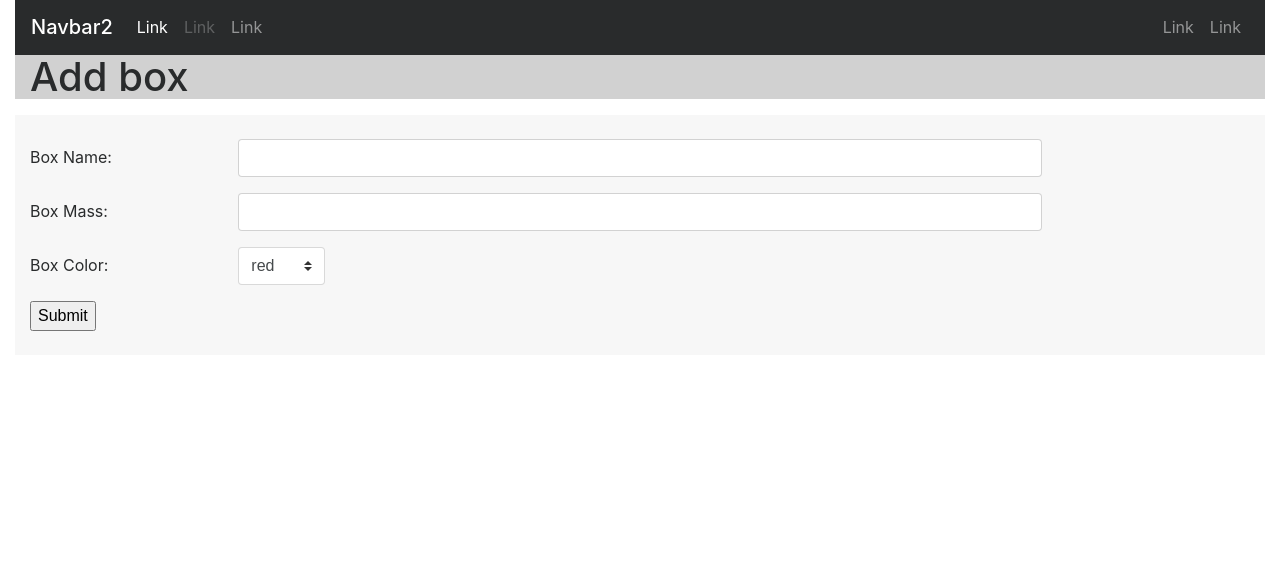
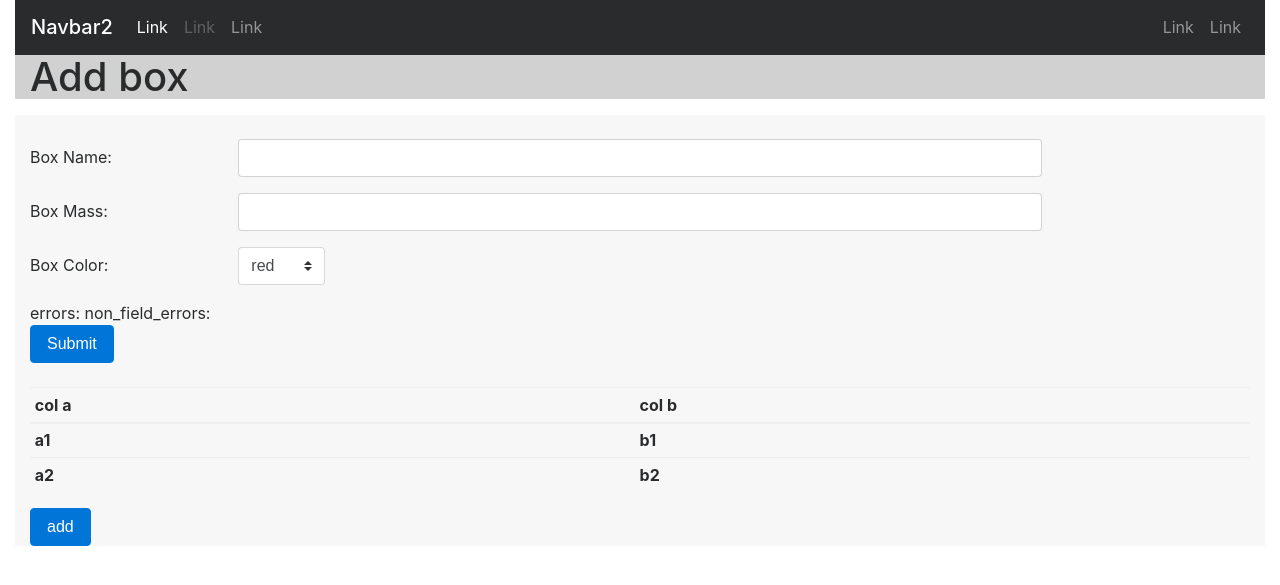
Before and after one commit to n-wbrown/django_notebook, a Django app: a page that uses st_0/templates/addbox.html in a window 1280 px wide. Shown: the part 17-602 px from the top of the page. Run offline with Django 3.2, Linux system fonts and the light colour scheme; lists and menus that the app fills with data are empty; some libraries are stand-ins or nearby versions.

Commit message:
Dynamic form entries (frontend) implemented - Submits adapted POST requests sucessfully - not yet generated from models

```diff
--- a/st_0/forms.py
+++ b/st_0/forms.py
@@ -29,8 +29,25 @@ class configureBox(forms.Form):
         widget=forms.Select(attrs={'class': 'custom-select',}),
     )
 
+    extra_count = forms.CharField(
+        label="count Field",
+        widget=forms.HiddenInput()
+    )
+
     def clean_new_mass(self):
         data = self.cleaned_data['new_mass']
         if data < 0 :
             raise ValidationError(_('Negative mass!'))
         return data
+
+    def __init__(self,*args,**kwargs):
+        #print(args,kwargs)
+        extra_fields=kwargs.pop('extra',0)
+        super().__init__(*args,**kwargs)
+
+        self.fields['extra_count'].initial = extra_fields
+
+
+        for index in range(int(extra_fields)):
+            # generate extra fields in the number specified via extra_fields
+            self.fields['extra_field_{index}'.format(index=index)] = forms.CharField()
--- a/st_0/templates/addbox.html
+++ b/st_0/templates/addbox.html
@@ -1,4 +1,24 @@
 {% extends 'debug_base.html'%}
+
+{% block script%}
+$(document).ready(function(){
+    form_count = Number($("[name=extra_count]").val());
+    $("#addentry").click(function(){
+        form_count ++;
+
+        $("tbody").append(" <tr><th>a:extra</th><th>b:extra</th></tr>.");
+
+        $("[name=extra_count]").val(form_count);
+
+
+        element = $('<input type="text"/>');
+    	element.attr('name', 'extra_field_' + (form_count-1).toString());
+    	$("form").append(element);
+    	// build element and append it to our forms container
+
+    });
+});
+{% endblock %}
 
 {% block title %}
 Add box
@@ -36,9 +56,39 @@ Add box
         {{form.new_color}}
         </div>
     </div>
-
+    {{form.extra_count}}
+    errors:
+    {{ form.errors }}
+    non_field_errors:
+    {{ form.non_field_errors }}
     </table>
-    <input type="submit" value="Submit" />
+    <input class="btn btn-primary" type="submit" value="Submit" />
 </form>
 <br>
+
+    <table class="table table-sm">
+        <thead>
+            <tr>
+            <th>
+            col a
+            </th>
+            <th>
+            col b
+            </th>
+            </tr>
+        </thead>
+        <tbody>
+            <tr>
+            <th>a1</th>
+            <th>b1</th>
+            </tr>
+            <tr>
+            <th>a2</th>
+            <th>b2</th>
+            </tr>
+        </tbody>
+    </table>
+
+<button class="btn btn-primary" id="addentry">add</button>
+<!--{{form.as_p}}-->
 {% endblock %}
--- a/st_0/views.py
+++ b/st_0/views.py
@@ -75,6 +75,7 @@ class boxListView(generic.ListView):
         return new_context
 
 def add_box(request):
+    print(request.POST)
     if request.method == 'POST':
 
         # Create a form instance and populate it with data from the request (binding):
@@ -96,17 +97,19 @@ def add_box(request):
     else:
         #proposed_mass = form.new_mass * -1
         #form = configureBox(initial={'new_mass': proposed_mass,})
-        form = configureBox()
+        form = configureBox(initial={'extra_count':0,})
 
     return render(request, 'addbox.html', {'form': form,})
 
 
 
 def mod_box(request,pk):
+    for x in request.POST:
+        print(x, request.POST[x])
     box_inst=get_object_or_404(box, pk = pk)
 
     if request.method == 'POST':
-        form = configureBox(request.POST)
+        form = configureBox(request.POST, extra=request.POST.get('extra_count'))
 
         if form.is_valid():
             box_inst.mass = form.cleaned_data['new_mass']
--- a/templates/bases/debug_base.html
+++ b/templates/bases/debug_base.html
@@ -17,6 +17,10 @@
 	<!-- Local compiled JavaScript -->
 	<script src="{% static 'dist-bootstrap-4.0.0/js/bootstrap.min.js' %}"></script>
 
+    <script>
+	{% block script %}
+    {% endblock %}
+    </script>
   <style>
     body {
       padding-top: 1em;
```
Also changed, not shown: db.sqlite3, st_0/models.py (line endings or trailing spaces).
